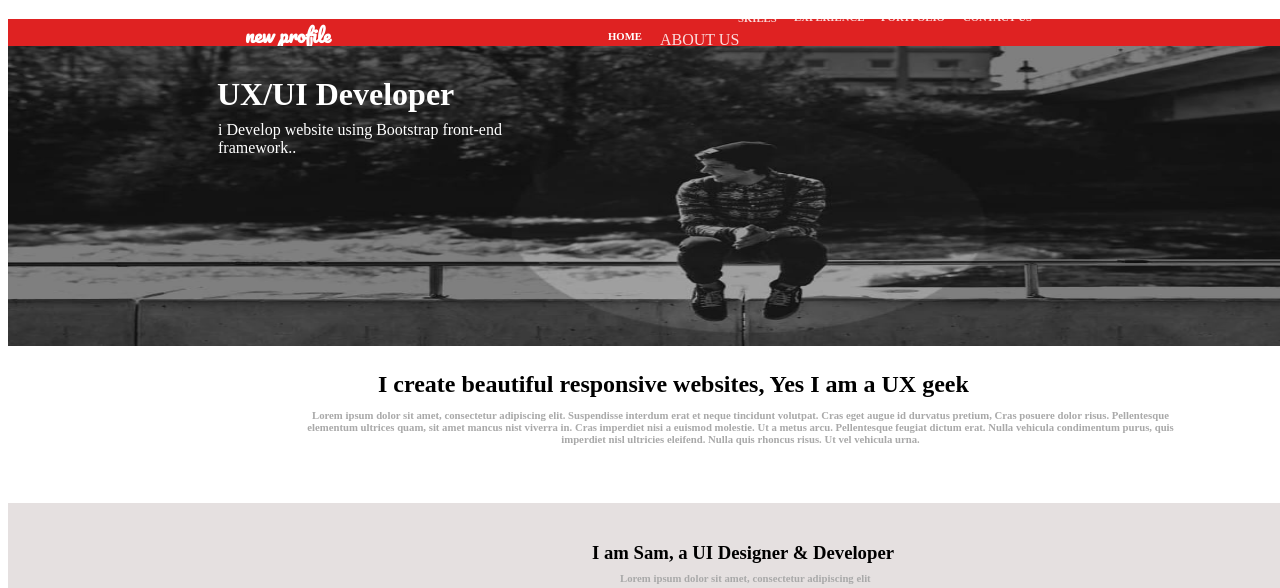
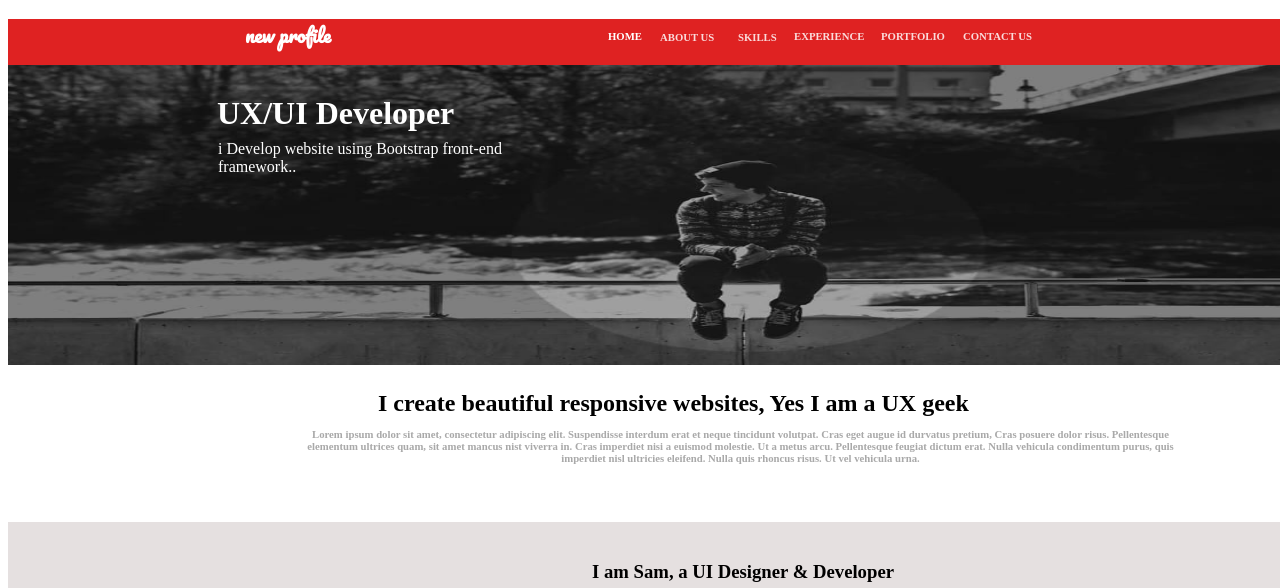
Before and after one commit to nafiya101/profilee, a plain HTML site: page index.html in a window 1280 px wide. Shown: the top 588 px of the page. Drawn offline with Linux system fonts and the light colour scheme.

Commit message:
new profile

```diff
--- a/index.html
+++ b/index.html
@@ -18,7 +18,7 @@
     <div id="div3">
         <h6 id="div4"><b>HOME</b></h6>
         </div>
-          <div
+          <div>
             <h6 id="div5">ABOUT US</h6>
         </div>
          <div>
```
